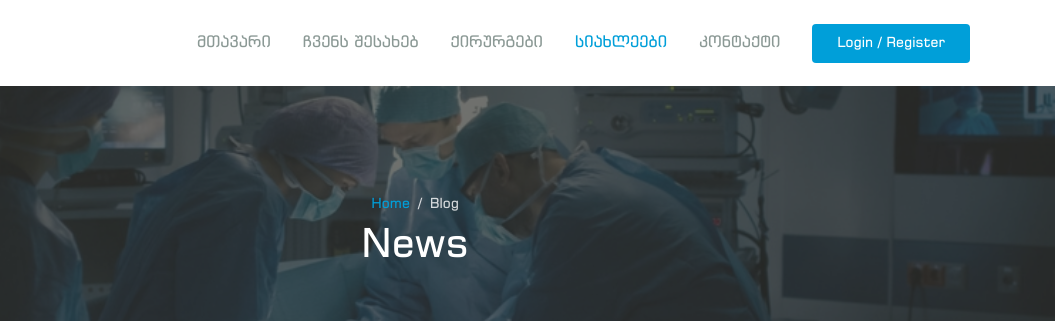
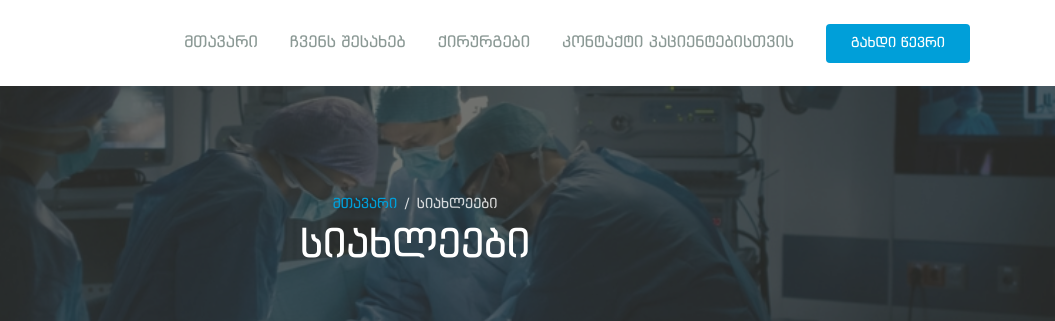
Before and after one commit to trelisy/geopras, a plain HTML site: page blog.html in a window 1280 px wide. Shown: the top 321 px of the page, 225-1280 px from the left. Drawn offline with Linux system fonts and the light colour scheme; no server answers; files whose address does not match are found by name.

Commit message:
Add files via upload

```diff
--- a/blog.html
+++ b/blog.html
@@ -131,14 +131,12 @@ body, html {
             <li class="nav-item">
               <a class="nav-link" href="doctors.html">ქირურგები</a>
             </li>
-            <li class="nav-item active">
-              <a class="nav-link" href="">სიახლეები</a>
+
+           <li class="nav-item">
+              <a class="nav-link" href="">კონტაქტი პაციენტებისთვის</a>
             </li>
             <li class="nav-item">
-              <a class="nav-link" href="">კონტაქტი</a>
-            </li>
-            <li class="nav-item">
-              <a class="btn btn-primary ml-lg-3" href="login.html">Login / Register</a>
+              <a class="btn btn-primary ml-lg-3" href="membership.html">გახდი წევრი</a>
             </li>
           </ul>
         </div> <!-- .navbar-collapse -->
@@ -151,11 +149,11 @@ body, html {
       <div class="container text-center wow fadeInUp">
         <nav aria-label="Breadcrumb">
           <ol class="breadcrumb breadcrumb-dark bg-transparent justify-content-center py-0 mb-2">
-            <li class="breadcrumb-item"><a href="index.html">Home</a></li>
-            <li class="breadcrumb-item active" aria-current="page">Blog</li>
+            <li class="breadcrumb-item"><a href="index.html">მთავარი</a></li>
+            <li class="breadcrumb-item active" aria-current="page">სიახლეები</li>
           </ol>
         </nav>
-        <h1 class="font-weight-normal">News</h1>
+        <h1 class="font-weight-normal">სიახლეები</h1>
       </div> <!-- .container -->
     </div> <!-- .banner-section -->
   </div> <!-- .page-banner -->
```
